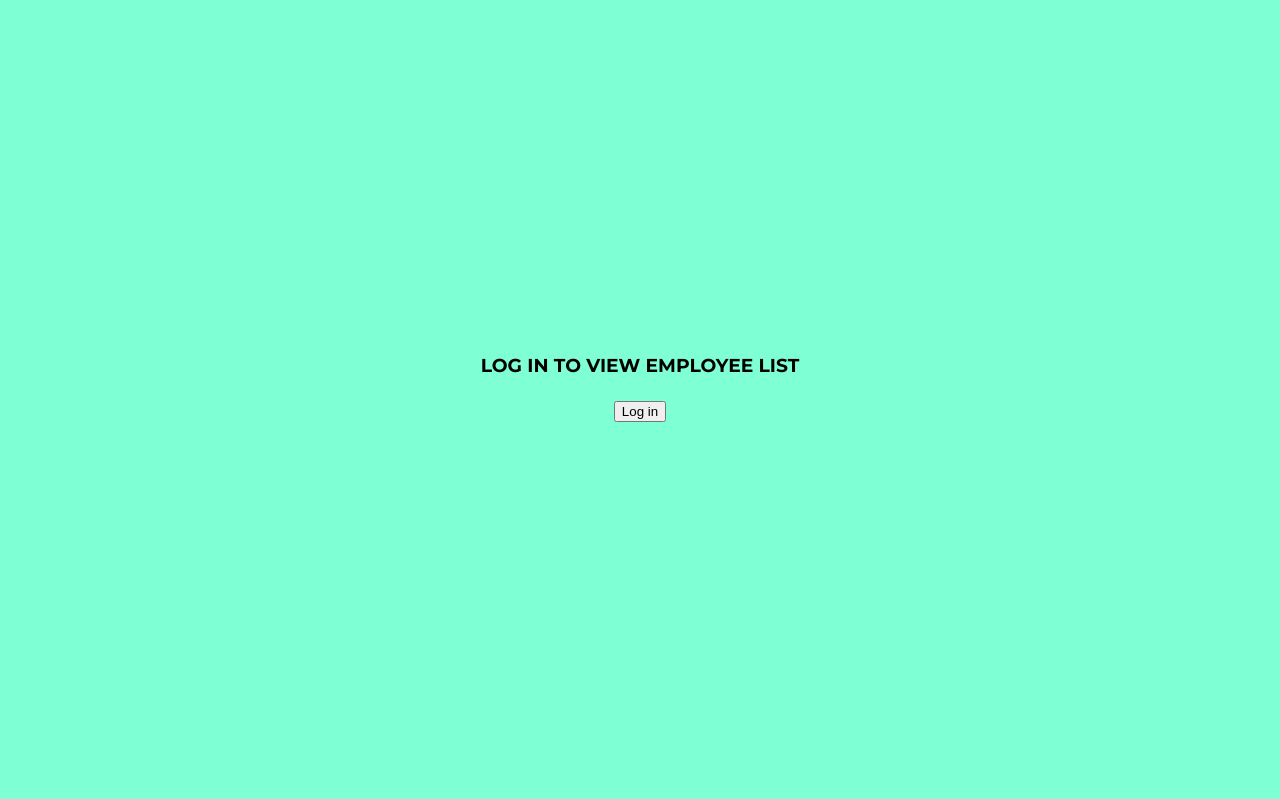
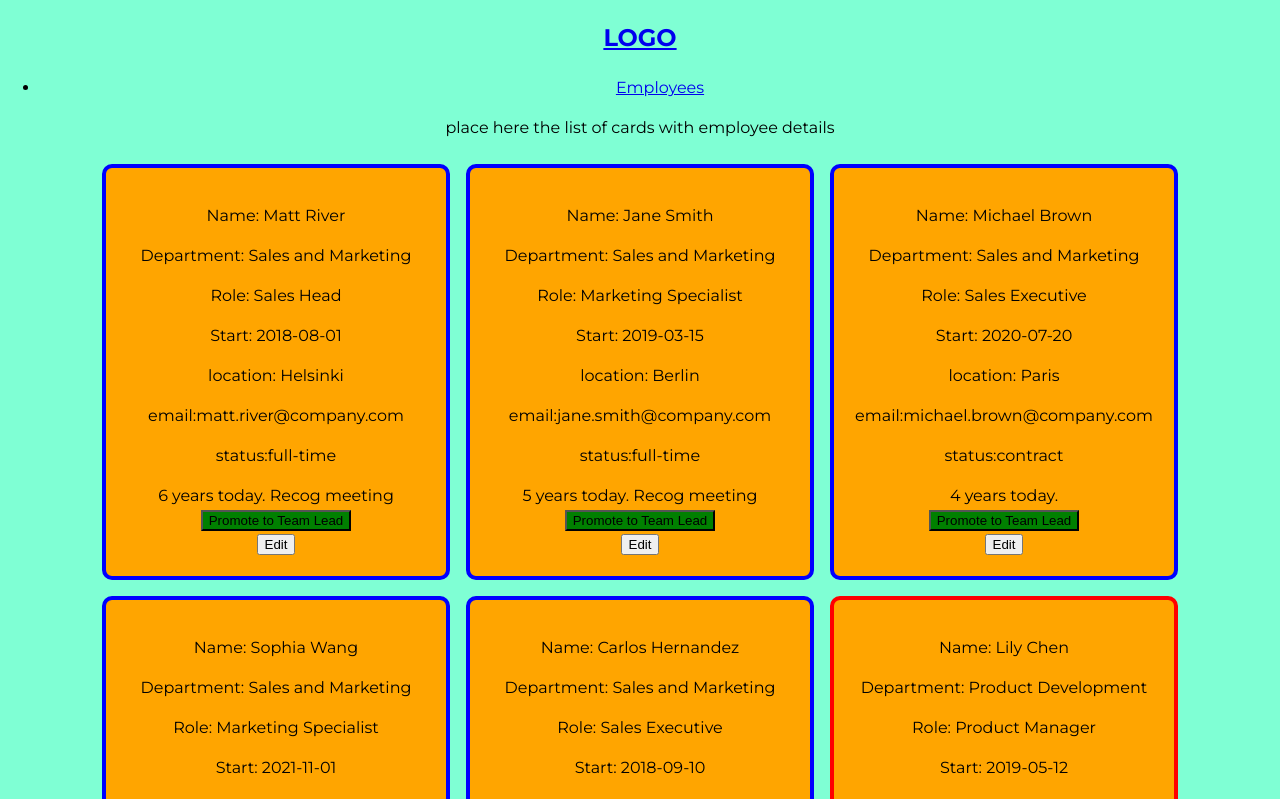
Before and after one commit to RuthieRuth/HR-App, a React (Vite) app: page /list in a window 1280 px wide. Shown: the top 799 px of the page. Built offline with nearby package versions, Linux system fonts and the light colour scheme.

Commit message:
Add react-router, new folders; Routes and Pages with files.

```diff
--- a/package.json
+++ b/package.json
@@ -11,7 +11,8 @@
   },
   "dependencies": {
     "react": "^18.3.1",
-    "react-dom": "^18.3.1"
+    "react-dom": "^18.3.1",
+    "react-router-dom": "^6.28.0"
   },
   "devDependencies": {
     "@eslint/js": "^9.13.0",
--- a/src/App.jsx
+++ b/src/App.jsx
@@ -1,28 +1,16 @@
+import { RouterProvider } from 'react-router-dom';
 import './App.css';
-import { useState } from "react";
-import EmployeeList from "./components/EmployeeList/EmployeeList";
+import { router } from './Routes/appRoutes';
+
+function App() {
 
 
-function App() {
-  const [loginButton,loggedIn]= useState(false)
-  const handlelogIn = () => {loggedIn(!loginButton);};
-
   return (
-    <>
-      <main>
-        {loginButton
-        ? (
-            <div>
-              <h3>LIST OF EMPLOYEES (exchange progamme)</h3>
-              <EmployeeList props={loginButton}/>
-              <button onClick={handlelogIn}>Log out</button></div>)
-        : (
-            <div>
-              <h3 className='loginpg'>LOG IN TO VIEW EMPLOYEE LIST</h3>
-              <button onClick={handlelogIn} >Log in</button></div>)
-        }
-      </main>
-    </>
+    <div>
+      <RouterProvider
+        router={router}
+        future={{v7_startTransition:true}}/>
+    </div>
   );
 }
 
--- /dev/null
+++ b/src/Pages/ErrorPage.jsx
@@ -0,0 +1,9 @@
+const ErrorPage = () => {
+    return (
+        <div>
+            <p>I am the Error page. Something definately went wrong somewhere</p>
+        </div>
+    )
+}
+
+export default ErrorPage;
--- /dev/null
+++ b/src/Pages/List.jsx
@@ -0,0 +1,14 @@
+import EmployeeList from "../components/EmployeeList/EmployeeList";
+
+const List = () => {
+
+    return (
+        <div>
+            <p>place here the list of cards with employee details</p>
+
+            <EmployeeList/>
+        </div>
+    )
+}
+
+export default List;
--- /dev/null
+++ b/src/Pages/Login.jsx
@@ -0,0 +1,26 @@
+import { useState } from "react";
+import EmployeeList from "../components/EmployeeList/EmployeeList";
+
+const Login = () => {
+    const [loginButton,loggedIn]= useState(false)
+    const handlelogIn = () => {loggedIn(!loginButton);};
+    return (
+        <>
+        <main>
+        {loginButton
+        ? (
+            <div>
+              <h3>LIST OF EMPLOYEES (exchange progamme)</h3>
+              <EmployeeList props={loginButton}/>
+              <button onClick={handlelogIn}>Log out</button></div>)
+        : (
+            <div>
+              <h3 className='loginpg'>LOG IN TO VIEW EMPLOYEE LIST</h3>
+              <button onClick={handlelogIn} >Log in</button></div>)
+        }
+        </main>
+        </>
+    );
+}
+
+export default Login;
--- /dev/null
+++ b/src/Pages/Root.jsx
@@ -0,0 +1,15 @@
+import { Outlet } from "react-router-dom"
+import Header from "../components/Header/Header"
+import Footer from "../components/Footer/Footer"
+
+const Root = () => {
+    return (
+        <div>
+            <Header/>
+            <Outlet/>
+            <Footer/>
+        </div>
+    );
+}
+
+export default Root;
--- /dev/null
+++ b/src/Routes/appRoutes.jsx
@@ -0,0 +1,32 @@
+import { createBrowserRouter, Form } from "react-router-dom";
+import Root from "../Pages/root";
+import ErrorPage from "../Pages/ErrorPage";
+
+import Login from "../Pages/Login";
+import List from "../Pages/List";
+
+
+
+
+export const router = createBrowserRouter(
+    [
+        {
+            path:'/',
+            element:<Root/>,
+            errorElement: <ErrorPage/>,
+            children: [
+                        {path:'/', element: <Login/>},
+                        {path:'/list', element: <List/>},
+                        {path:'/form', element: <Form/>}
+                      ],
+        },
+    ],
+    {
+        future: {
+            v7_relativeSplatPath: true,
+            v7_fetcherPersist: true,
+            v7_normalizeFormMethod: true,
+            v7_partialHydration: true,
+            v7_skipActionErrorRevalidation: true,
+        }
+    });
--- a/src/components/EmployeeCard/EmployeeCard.jsx
+++ b/src/components/EmployeeCard/EmployeeCard.jsx
@@ -6,11 +6,9 @@ import calcYrsWorked from '../data/yrCalculator';
 // import EmployeeList from '../EmployeeList/EmployeeList';
 
     const EmployeeCard = ({name, dept, start, location, email, status, role}) => {
-            // console.log(props)
-
-        // ROLE (PROMOTED OR NOT)
-        const initialRole = role;
+        const [currentlocation , setLocation] = useState(location);
         const [promotedRole, setPromotedRole] = useState (role);
+        const [isEditing, setIsEditing] = useState(false);
 
         // PROMOTE AND DEMOTE TOGGLE BUTTON
         const clickHandler = () => {
@@ -18,6 +16,10 @@ import calcYrsWorked from '../data/yrCalculator';
             setPromotedRole(promotedRole === 'Team Lead' ? role : 'Team Lead')
         };
 
+        const toggleEdit = () => setIsEditing ( (prev) => !prev );
+        const handleChange = (event) => setLocation(event.target.value);
+
+        // DEPARTMENT COLOUR CHANGE
         const colorCard = {
             border: `4px solid ${dept === 'Sales and Marketing' ? 'blue' :
                                  dept === 'Product Development' ? 'red':
@@ -52,7 +54,12 @@ import calcYrsWorked from '../data/yrCalculator';
                 <p>Department: {dept}</p>
                 <p>Role: {promotedRole}</p>
                 <p>Start: {start}</p>
-                <p>location:{location}</p>
+
+                {isEditing
+                    ? (<input type="text" value={currentlocation} onChange={handleChange} />)
+                    : (<p>location: {currentlocation}</p>)
+                }
+
                 <p>email:{email}</p>
                 <p>status:{status}</p>
 
@@ -66,9 +73,26 @@ import calcYrsWorked from '../data/yrCalculator';
                         (<Button onClick={clickHandler} text={"Remove as Team Lead"}/>)
                     } */}
 
-                    <Button onClick={clickHandler} text={promotedRole === role ? "Promote to Team Lead" : "Remove as Team Lead"} roleColor={promotedRole === role ? 'primary' : 'secondary'}/>
+                    <Button
+                        onClick={clickHandler}
+                        text={promotedRole === role ? "Promote to Team Lead" : "Remove as Team Lead"}
+                        roleColor={promotedRole === role ? 'primary' : 'secondary'}/>
 
-                    <Button onClick = {() => console.log("showing you")} text={"Something"}/>
+                    <div className='this works dont delete'>
+                   {/*  <Button
+                        onClick={() => {toggleEdit(); console.log("showing you");}}
+                        text={isEditing ? 'Save' : 'Edit'}
+                    /> */}
+
+
+                    <Button
+                        onClick={() => {toggleEdit(); console.log("showing me");}}
+                        text={isEditing ? 'Save' : 'Edit'}
+                    />
+
+                     {/* <Button onClick = {clickHandler} text={editing ? "Save": "Edit"}/>  */}
+                    </div>
+
 
                 </div>
 
--- a/src/components/Header/Header.jsx
+++ b/src/components/Header/Header.jsx
@@ -1,8 +1,18 @@
+import { NavLink } from "react-router-dom";
+
 const Header = () => {
     return (
-            <header>
-                {/* <h1>EMPLOYEE LIST</h1> */}
-            </header>
+        <div>
+            <h2>
+                <NavLink to="/">LOGO</NavLink>
+            </h2>
+
+            <nav>
+                <ul>
+                    <li><NavLink to="/list">Employees</NavLink></li>
+                </ul>
+            </nav>
+        </div>
     )
 }
 
```
Also changed, not shown: src/Pages/Form.jsx (added, +10 -0 lines), 2 other files (tests, documents, lock files or other folders).
